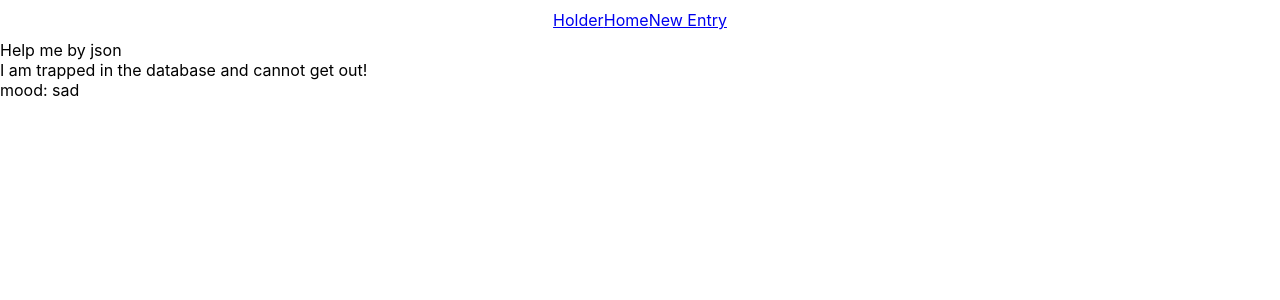
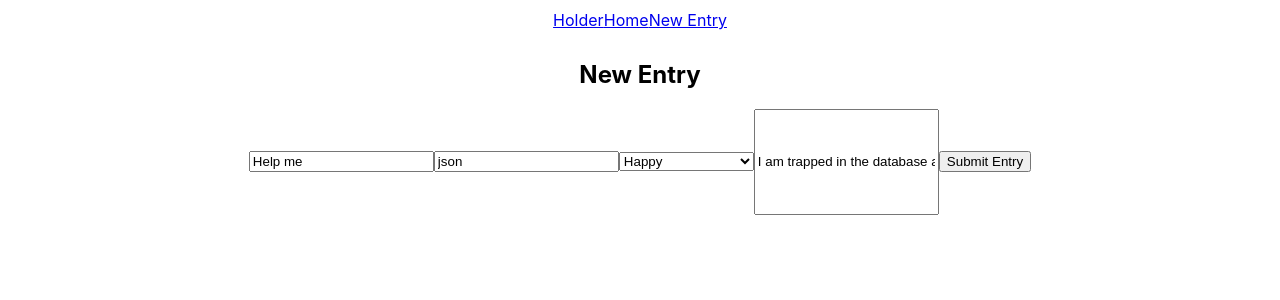
Before and after one commit to jlswift2/phase-2-project, a React (Create React App) app: page /Entry/1/Edit in a window 1280 px wide. Shown: the top 300 px of the page. Built offline with nearby package versions, Linux system fonts and the light colour scheme; data requests are answered from the project's data file.

Commit message:
added edit functionality

```diff
--- a/src/components/App.js
+++ b/src/components/App.js
@@ -22,8 +22,11 @@ function App() {
         <Route path="/NewEntry">
           <NewEntry />
         </Route>
-        <Route path="/Entry/:id">
+        <Route exact path="/Entry/:id">
           <Entry />
+        </Route>
+        <Route exact path="/Entry/:id/Edit">
+          <NewEntry />
         </Route>
        </Switch>
     </div>
--- a/src/components/Entry.js
+++ b/src/components/Entry.js
@@ -1,5 +1,5 @@
 import React, { useState, useEffect } from 'react'
-import { useParams } from "react-router-dom";
+import { Link, useParams } from "react-router-dom";
 
 function Entry() {
   const { id } = useParams();
@@ -19,6 +19,9 @@ function Entry() {
       {entry.text_body}
       <br/>
       mood: {entry.mood}
+      <Link to={`/Entry/${entry.id}/Edit`}>
+        <button>Edit</button>
+      </Link>
     </div>
   )
 }
--- a/src/components/Home.js
+++ b/src/components/Home.js
@@ -30,10 +30,12 @@ function Home() {
         <label htmlFor="filter">Filter by: </label>
         <select name="filter">
           <option value="all">All</option>
-          <option value="happy">Happy</option>
-          <option value="sad">Sad</option>
-          <option value="tired">Tired</option>
-          <option value="mad">Mad</option>
+          <option value="Happy">Happy</option>
+          <option value="Tired">Tired</option>
+          <option value="Sad">Sad</option>
+          <option value="Excitement">Excitement</option>
+          <option value="Contmept">Contmept</option>
+          <option value="Stressed">Stressed</option>
         </select>
       </form>
 
--- a/src/components/NewEntry.js
+++ b/src/components/NewEntry.js
@@ -1,22 +1,37 @@
-import React, { useState } from "react";
-import { useHistory } from "react-router-dom";
+import React, { useEffect, useState } from "react";
+import { useHistory, useParams, useRouteMatch } from "react-router-dom";
 
 function NewEntry() {
-    const [title, setTitle] = useState("")
-    const [name, setName] = useState("")
-    const [entry, setEntry] = useState("")
-    const [mood, setMood] = useState("")
+    const [formData, setFormData] = useState({
+        title: "",
+        text_body: "",
+        author: "",
+        mood: ""
+    });
 
     const history =useHistory()
+    const { id } = useParams();
+    const match = useRouteMatch();
+
+    useEffect(() => {
+        if(match.path === "/Entry/:id/Edit"){
+            fetch(`http://localhost:8002/journals/${id}`)
+            .then(res => res.json())
+            .then(data => setFormData(data));
+        }
+    }, []);
+
+    function handleChange(e) {
+        setFormData({
+            ...formData,
+            [e.target.name]: e.target.value
+        })
+    }
 
     function handleSubmit(e) {
         e.preventDefault()
-        console.log(name, title, mood, entry)
         history.push("/")
     }
-
-
-
 
     return (
         <div className="new-entry-form" onSubmit={handleSubmit}>
@@ -26,18 +41,18 @@ function NewEntry() {
                     type="text"
                     name="title"
                     placeholder="Enter Title For Entry..."
-                    value={title}
-                    onChange={(e) => setTitle(e.target.value)}
+                    value={formData.title}
+                    onChange={handleChange}
                 />
                 <input
                     type="text"
-                    name="name"
+                    name="author"
                     placeholder="Enter your name..."
-                    value={name}
-                    onChange={(e) => setName(e.target.value)}
+                    value={formData.author}
+                    onChange={handleChange}
                 />
                 <label>
-                    <select onChange={(e) => setMood(e.target.value)} placeholder="How Am I Feeling?" value={mood}>
+                    <select onChange={handleChange} placeholder="How Am I Feeling?" value={formData.mood}>
                         <option value="" disabled selected hiddens>How Am I Feeling?</option>
                         <option value="Happy">Happy</option>
                         <option value="Tired">Tired</option>
@@ -50,12 +65,12 @@ function NewEntry() {
                 <input
                     id="entry"
                     type="text"
-                    name="entry"
+                    name="text_body"
                     placeholder="Type New Entry..."
-                    value={entry}
-                    onChange={(e) => setEntry(e.target.value)}
+                    value={formData.text_body}
+                    onChange={handleChange}
                 />
-                <button type="submit">Add Entry</button>
+                <button type="submit">Submit Entry</button>
             </form>
         </div>
     )
```
